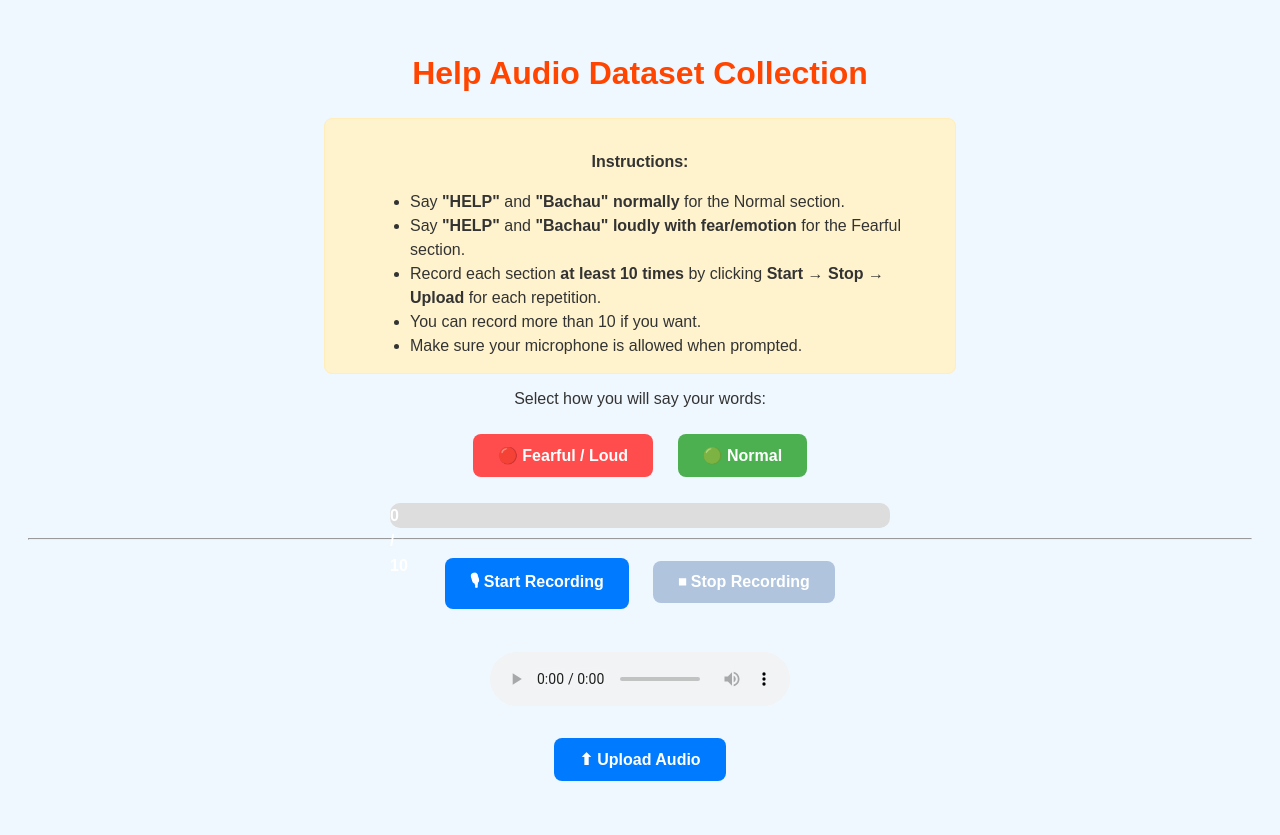
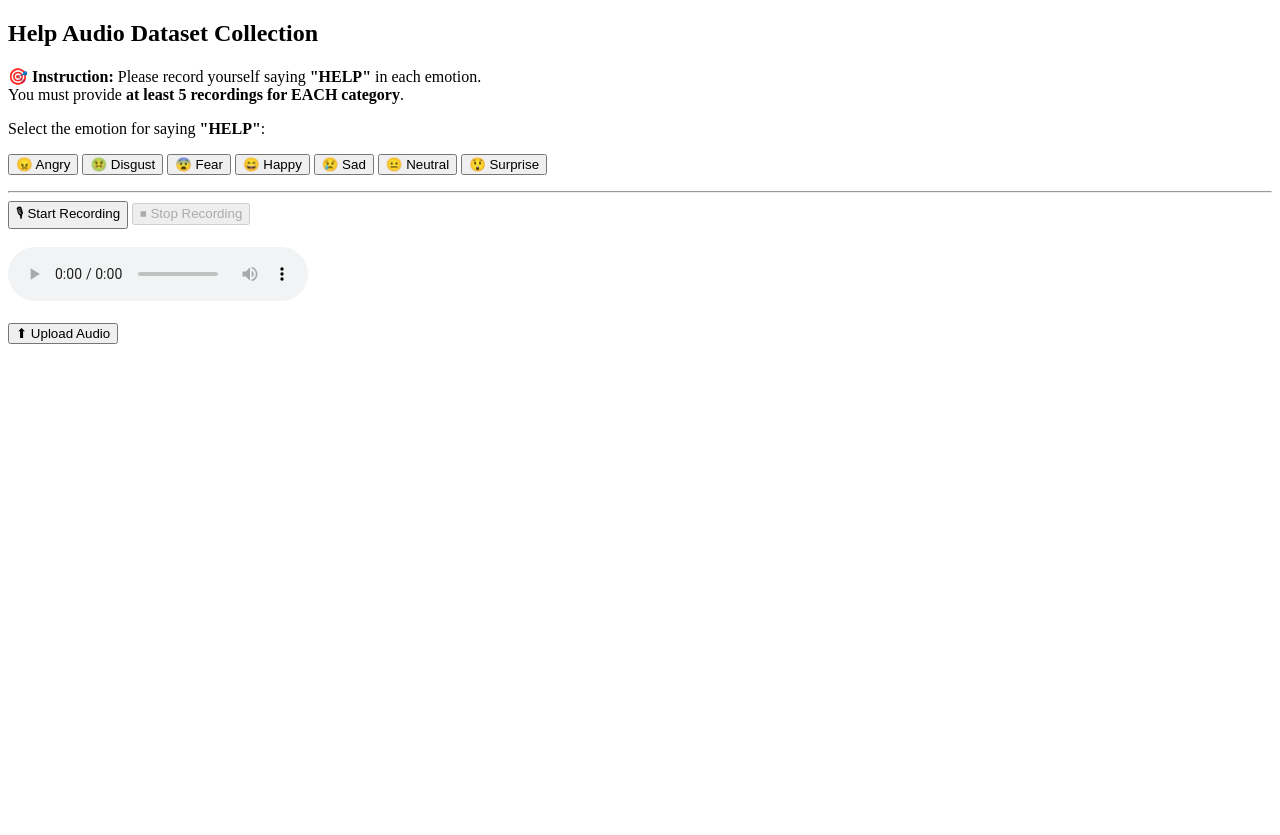
Before and after one commit to drishyagaire/help-audio-collector, a Flask app: page / in a window 1280 px wide. After the commit the page ends 344 px from the top, so only its background shows below. Run offline with Flask 3, Linux system fonts and the light colour scheme.

Commit message:
Update index.html for audio collection instructions

```diff
--- a/templates/index.html
+++ b/templates/index.html
@@ -1,141 +1,48 @@
 <!DOCTYPE html>
 <html>
 <head>
-  <title>Help Audio Dataset Collection</title>
-  <style>
-    body {
-      font-family: Arial, sans-serif;
-      text-align: center;
-      background: #f0f8ff;
-      color: #333;
-      padding: 20px;
-    }
-
-    h2 {
-      color: #ff4500;
-      font-size: 2rem;
-    }
-
-    .instructions {
-      background: #fff3cd;
-      border: 1px solid #ffeeba;
-      padding: 15px;
-      margin: 15px auto;
-      max-width: 600px;
-      border-radius: 8px;
-      font-size: 1rem;
-      line-height: 1.5;
-    }
-
-    button {
-      padding: 12px 25px;
-      margin: 10px;
-      font-size: 1rem;
-      font-weight: bold;
-      border: none;
-      border-radius: 8px;
-      cursor: pointer;
-      transition: 0.2s;
-    }
-
-    button:hover {
-      transform: scale(1.1);
-    }
-
-    .fearful {
-      background-color: #ff4c4c;
-      color: white;
-    }
-
-    .normal {
-      background-color: #4caf50;
-      color: white;
-    }
-
-    #start, #stop, #upload {
-      background-color: #007bff;
-      color: white;
-    }
-
-    #start:disabled, #stop:disabled, #upload:disabled {
-      background-color: #b0c4de;
-      cursor: not-allowed;
-    }
-
-    audio {
-      margin-top: 15px;
-    }
-
-    #message {
-      font-weight: bold;
-      margin-top: 15px;
-      font-size: 1rem;
-      white-space: pre-line; /* allows line breaks */
-    }
-
-    .progress-container {
-      width: 80%;
-      max-width: 500px;
-      background-color: #ddd;
-      border-radius: 10px;
-      margin: 10px auto;
-      height: 25px;
-    }
-
-    .progress-bar {
-      height: 100%;
-      width: 0%;
-      background-color: #4caf50;
-      border-radius: 10px;
-      text-align: center;
-      color: white;
-      line-height: 25px;
-      font-weight: bold;
-      transition: width 0.3s;
-    }
-  </style>
+  <title>Audio Collection Portal</title>
 </head>
 <body>
 
 <h2>Help Audio Dataset Collection</h2>
 
-<div class="instructions">
-  <p><b>Instructions:</b></p>
-  <ul style="text-align:left; max-width:500px; margin:auto;">
-    <li>Say <b>"HELP"</b> and <b>"Bachau"</b> <b>normally</b> for the Normal section.</li>
-    <li>Say <b>"HELP"</b> and <b>"Bachau"</b> <b>loudly with fear/emotion</b> for the Fearful section.</li>
-    <li>Record each section <b>at least 10 times</b> by clicking <b>Start → Stop → Upload</b> for each repetition.</li>
-    <li>You can record more than 10 if you want.</li>
-    <li>Make sure your microphone is allowed when prompted.</li>
-  </ul>
-</div>
+<p>
+  🎯 <b>Instruction:</b> Please record yourself saying <b>"HELP"</b> in each emotion.<br>
+  You must provide <b>at least 5 recordings for EACH category</b>.
+</p>
 
-<p>Select how you will say your words:</p>
-<button class="fearful" onclick="setCategory('fearful')">🔴 Fearful / Loud</button>
-<button class="normal" onclick="setCategory('normal')">🟢 Normal</button>
+<p>Select the emotion for saying <b>"HELP"</b>:</p>
 
-<p id="status"></p>
+<button onclick="setCategory('angry')">😠 Angry</button>
+<button onclick="setCategory('disgust')">🤢 Disgust</button>
+<button onclick="setCategory('fear')">😨 Fear</button>
+<button onclick="setCategory('happy')">😄 Happy</button>
+<button onclick="setCategory('sad')">😢 Sad</button>
+<button onclick="setCategory('neutral')">😐 Neutral</button>
+<button onclick="setCategory('surprise')">😲 Surprise</button>
 
-<!-- Progress bar -->
-<div class="progress-container">
-  <div id="progress-bar" class="progress-bar">0 / 10</div>
-</div>
+<p id="status" style="margin-top:10px; font-weight:bold;"></p>
 
 <hr>
 
 <button id="start">🎙 Start Recording</button>
 <button id="stop" disabled>⏹ Stop Recording</button>
+
 <br><br>
 
 <audio id="audio" controls></audio>
+
 <br><br>
 
 <button id="upload">⬆ Upload Audio</button>
 
-<!-- Message area -->
-<p id="message"></p>
+<!-- ❌ REMOVE THIS (only for testing) -->
+<!-- <script>
+  alert("INLINE JS WORKS");
+</script> -->
 
-<!-- JS file -->
+<!-- ✅ Keep only this -->
 <script src="{{ url_for('static', filename='recorder.js') }}"></script>
 
 </body>
```
